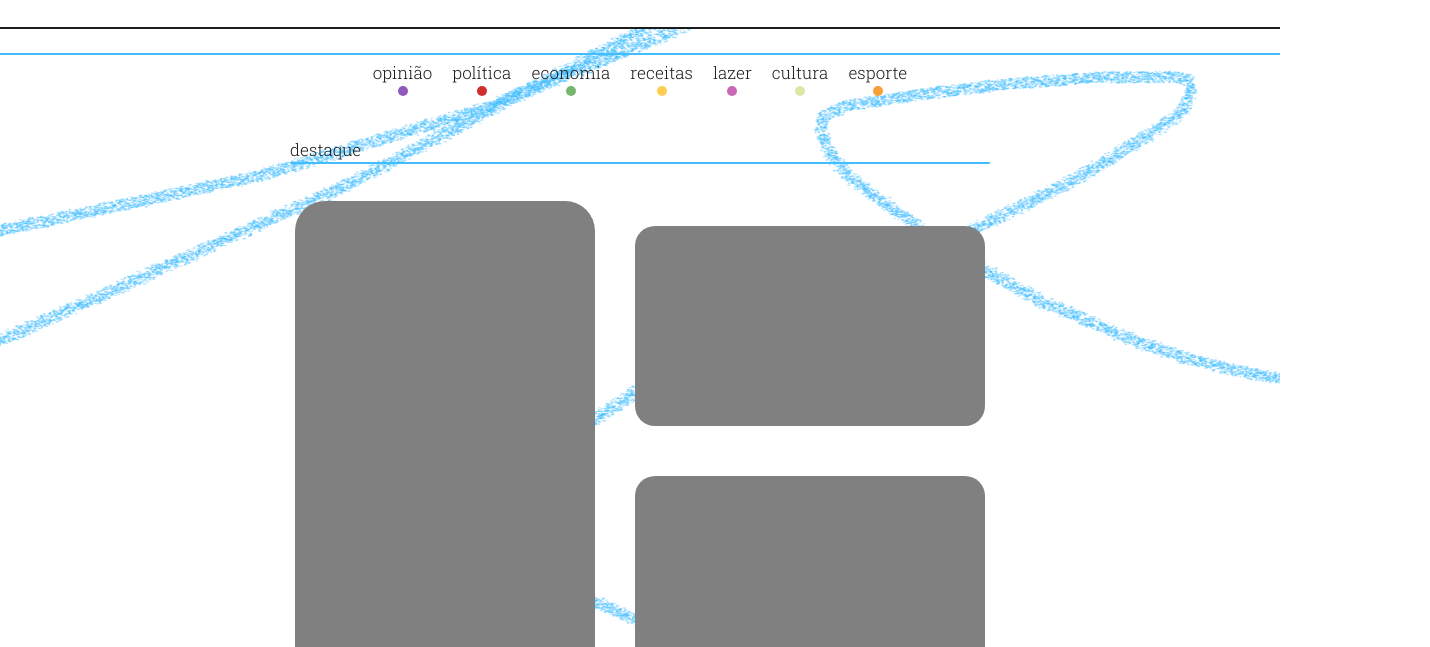
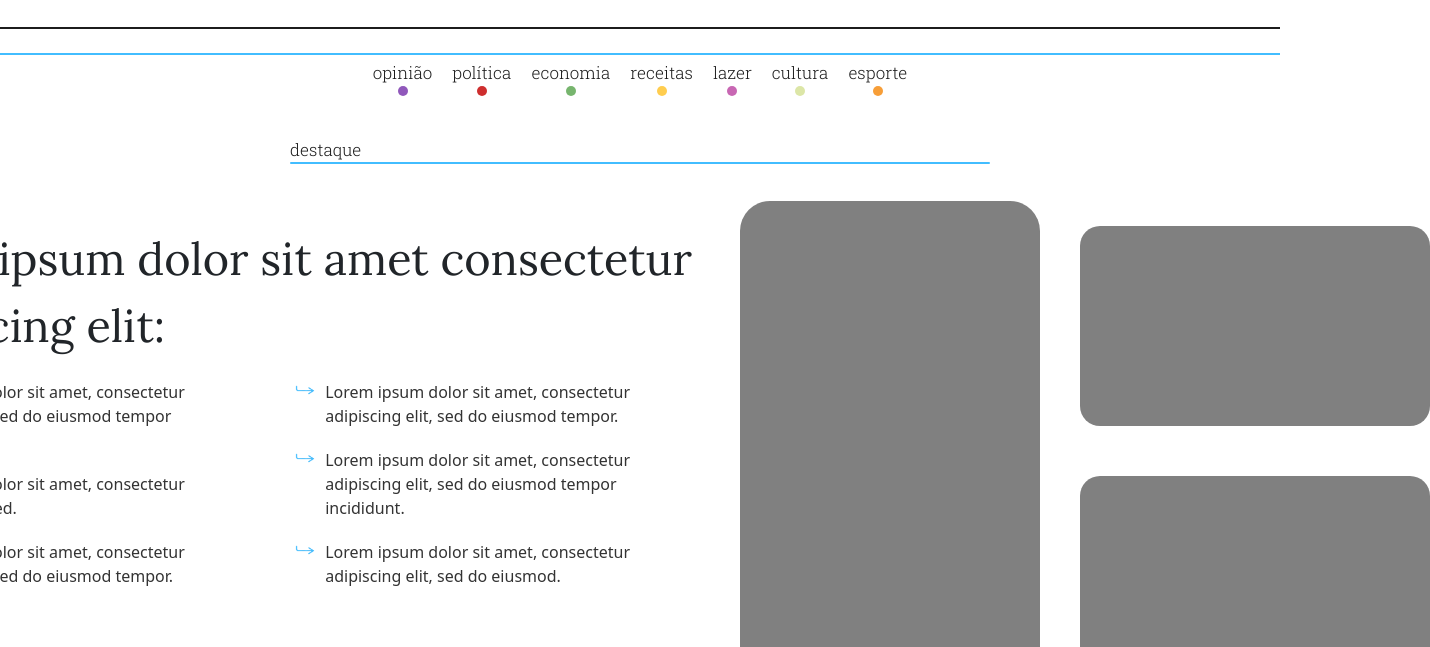
Before and after one commit to FabioSM2009/FabioSM2009.github.io, a plain HTML site: page tcc/index.html in a window 1280 px wide. Shown: the part 153-800 px from the top of the page, 1430 px wide, since content can reach past the window. Drawn offline with nearby package versions, Linux system fonts and the light colour scheme.

Commit message:
Add files via upload

```diff
--- a/tcc/index.html
+++ b/tcc/index.html
@@ -10,6 +10,7 @@
     <link rel="preconnect" href="https://fonts.googleapis.com">
     <link rel="preconnect" href="https://fonts.gstatic.com" crossorigin>
     <link href="https://fonts.googleapis.com/css2?family=Roboto+Slab:wght@300&display=swap" rel="stylesheet">
+    <link href="https://fonts.googleapis.com/css2?family=Lora&display=swap" rel="stylesheet">
 </head>
 <body>
     <script src="https://cdn.jsdelivr.net/npm/bootstrap@5.3.1/dist/js/bootstrap.bundle.min.js" integrity="sha384-HwwvtgBNo3bZJJLYd8oVXjrBZt8cqVSpeBNS5n7C8IVInixGAoxmnlMuBnhbgrkm" crossorigin="anonymous"></script>
@@ -54,6 +55,24 @@
         </div>
 
         <div class="cardnoticias1">
+            <div class="noticiatexto1">
+                <label>ATENÇÃO</label>
+                <label class="titulonoticia1">Lorem ipsum dolor sit amet consectetur adipisicing elit:</label>
+                <div class="grupolegendas1">
+                    <div>
+                        <div><img src="Imagens/setacinza.png" alt="SetaAzul"><a href=""><label>Lorem ipsum dolor sit amet, consectetur adipiscing elit, sed do eiusmod tempor incididunt ut.</label></a></div>
+                        <div><img src="Imagens/setacinza.png" alt="SetaAzul"><a href=""><label>Lorem ipsum dolor sit amet, consectetur adipiscing eli, sed.</label></a></div>
+                        <div><img src="Imagens/setacinza.png" alt="SetaAzul"><a href=""><label>Lorem ipsum dolor sit amet, consectetur adipiscing elit, sed do eiusmod tempor.</label></a></div>
+                    </div>
+                    <div>
+                        <div><img src="Imagens/setacinza.png" alt="SetaAzul"><a href=""><label>Lorem ipsum dolor sit amet, consectetur adipiscing elit, sed do eiusmod tempor.</label></a></div>
+                        <div><img src="Imagens/setacinza.png" alt="SetaAzul"><a href=""><label>Lorem ipsum dolor sit amet, consectetur adipiscing elit, sed do eiusmod tempor incididunt.</label></a></div>
+                        <div><img src="Imagens/setacinza.png" alt="SetaAzul"><a href=""><label>Lorem ipsum dolor sit amet, consectetur adipiscing elit, sed do eiusmod.</label></a></div>
+                    </div>
+                </div>
+
+            </div>
+
             <div class="cardlongo">
 
             </div>
--- a/tcc/style.css
+++ b/tcc/style.css
@@ -11,7 +11,6 @@ body{
 }
 
 .fundo{
-    background-image: url(Imagens/backgroundnoticia.jpg);
     width: 100%;
     height: 100vh;
     position: fixed;
@@ -149,7 +148,6 @@ label:hover{
     justify-content: center;
     width: 700px;
     height: 300px;
-    display: flex;
     flex-direction: column;
 }
 
@@ -169,6 +167,44 @@ label:hover{
     display: flex;
     align-items: center;
     gap: 40px;
+}
+
+.noticiatexto1{
+    width: 850px;
+    height: 500px;
+}
+
+.titulonoticia1{
+    font-size: 45px;
+    font-family: 'Lora', serif;
+    padding-bottom: 20px;
+}
+
+.grupolegendas1{
+    width: 820px;
+    gap: 60px;
+    display: flex;
+}
+.grupolegendas1 > div{
+    display: flex;
+    flex-direction: column;
+    gap: 20px;
+    font-size: 16px;
+}
+.grupolegendas1 > div > div{
+    display: flex;
+    gap: 10px;
+    align-items: start;
+}
+.grupolegendas1 > div > div > a{
+    text-decoration: none;
+    color: rgb(51, 51, 51);
+}
+.grupolegendas1 > div > div > a:hover{
+    color: rgb(41, 180, 255);
+}
+.grupolegendas1 > div > div > img{
+    width: 20px;
 }
 
 .cardlongo{
```
Also changed, not shown: tcc/Imagens/setacinza.png (added).
